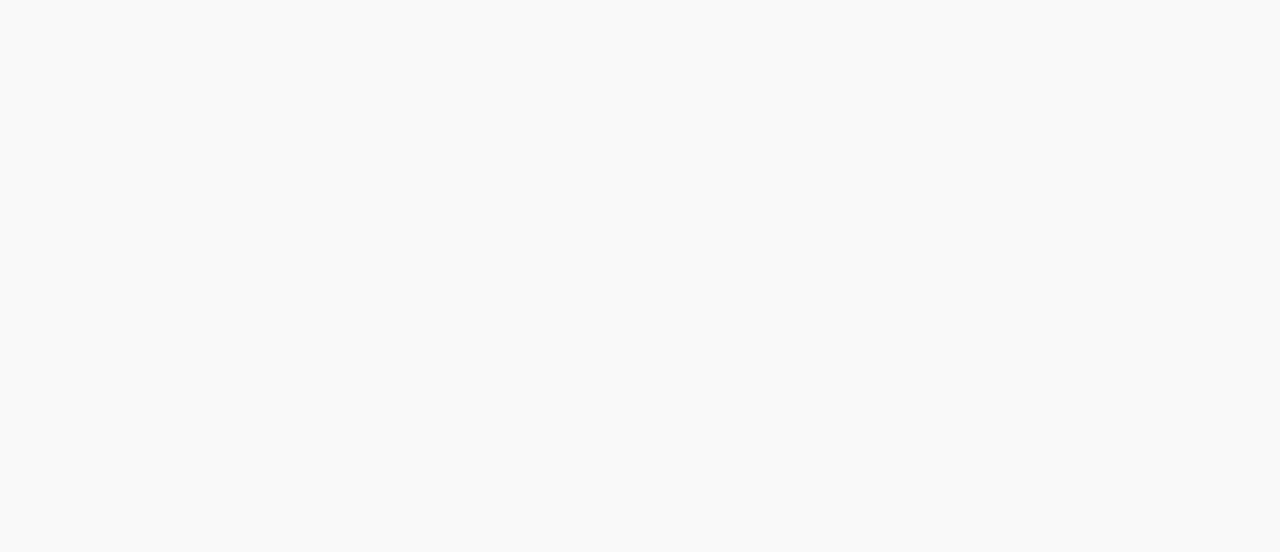
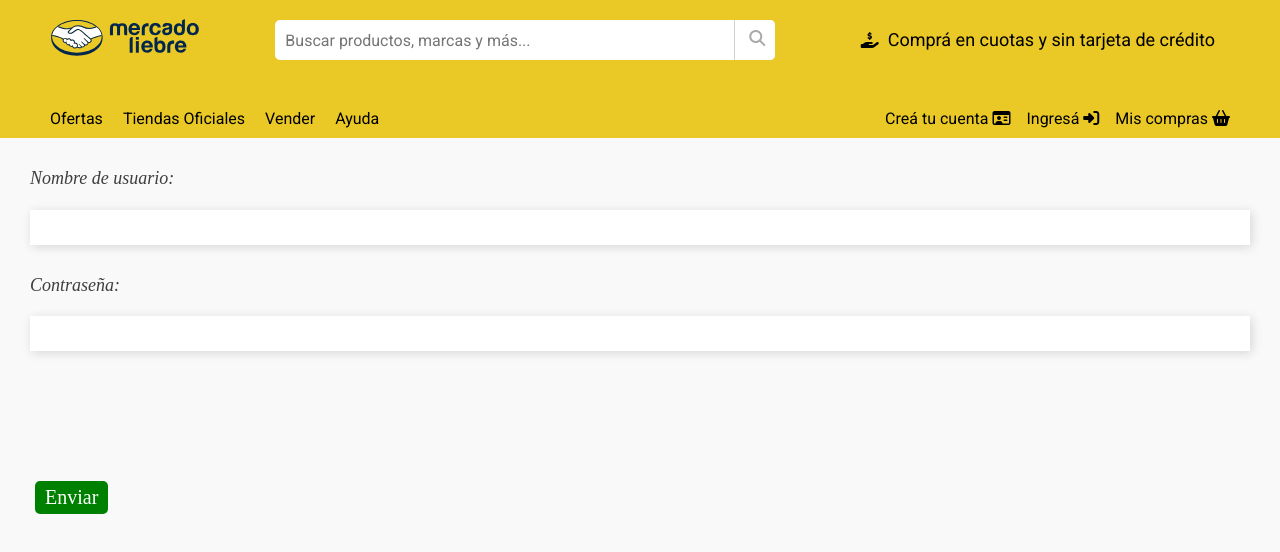
Before and after one commit to ConroSatchmo/MicrodesafioHTML, a website: page views/login.html in a window 1280 px wide. Drawn offline with Linux system fonts and the light colour scheme.

Commit message:
con login

```diff
--- a/public/css/login.css
+++ b/public/css/login.css
@@ -0,0 +1,16 @@
+.login label {
+  margin-bottom: 5px;
+  font-style: italic;
+  display: block;
+}
+
+.enviar {
+  background-color: green;
+  border: none;
+  font-size: 20px;
+  color: white;
+  padding: 5px 10px;
+  border-radius: 5px;
+  margin-left: 35px;
+  margin-top: 100px;
+}
--- a/public/css/styless.css
+++ b/public/css/styless.css
@@ -233,6 +233,9 @@ input[type="file"] {
 }
 /*TABLET*/
 @media (min-width: 425px) {
+  .burger-menu {
+    display: none;
+  }
   .producto {
     width: 45%;
   }
@@ -249,20 +252,6 @@ input[type="file"] {
   .logo {
     max-width: 150px;
   }
-}
-/*FIN TABLET */
-
-/*DESKTOP*/
-@media (min-width: 769px) {
-  header {
-    padding: 10px 50px;
-  }
-  .top-bar {
-    justify-content: space-between;
-  }
-  .burger-menu {
-    display: none;
-  }
   nav {
     display: flex;
     justify-content: space-between;
@@ -273,6 +262,16 @@ input[type="file"] {
     display: flex;
     gap: 1rem;
   }
+}
+
+@media (min-width: 769px) {
+  header {
+    padding: 10px 50px;
+  }
+  .top-bar {
+    justify-content: space-between;
+  }
+
   .descripcion {
     visibility: visible;
   }
--- a/views/login.html
+++ b/views/login.html
@@ -23,5 +23,61 @@
       crossorigin="anonymous"
     ></script>
   </head>
-  <body></body>
+  <body>
+    <header>
+      <div class="top-bar">
+        <section class="logo">
+          <img
+            src="/images/logo-mercado-liebre.svg"
+            alt="Logo Mercado Liebre"
+          />
+        </section>
+        <section class="busqueda">
+          <input type="text" placeholder="Buscar productos, marcas y más..." />
+          <i class="fas fa-search"></i>
+        </section>
+        <section class="tarjetas_header">
+          <i class="fas fa-hand-holding-usd"></i>
+          <p>Comprá en cuotas y sin tarjeta de crédito</p>
+        </section>
+      </div>
+
+      <nav>
+        <ul class="site-bar">
+          <li><a href="#">Ofertas</a></li>
+          <li><a href="#">Tiendas Oficiales</a></li>
+          <li><a href="#">Vender</a></li>
+          <li><a href="#">Ayuda</a></li>
+        </ul>
+        <ul class="login-bar">
+          <li>
+            <a href="/register">Creá tu cuenta</a><i class="far fa-id-card"></i>
+          </li>
+          <li>
+            <a href="/login">Ingresá</a><i class="fas fa-sign-in-alt"></i>
+          </li>
+          <li>
+            <a href="#">Mis compras</a><i class="fas fa-shopping-basket"></i>
+          </li>
+        </ul>
+        <div class="burger-menu">
+          <i class="fas fa-bars"></i>
+        </div>
+      </nav>
+    </header>
+    <form action="/" method="POST" class="create-form">
+      <div class="login">
+          <label>Nombre de usuario:</label>
+          <input type="text" name="usuario" class="control">
+      </div>
+
+      <div class="login">
+          <label>Contraseña:</label>
+          <input type="password" name="contraseña" class="control">
+      </div>
+
+      <button type="submit" name="enviar" value="enviar" class="enviar">Enviar</button>
+</body>
 </html>
+  </body>
+</html>
```
Also changed, not shown: public/css/register.css (+9 -3 lines), views/register.html (+51 -42 lines).
